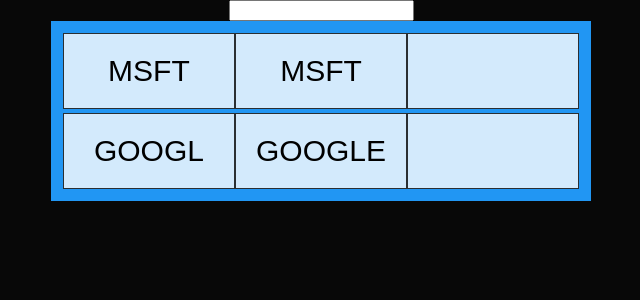
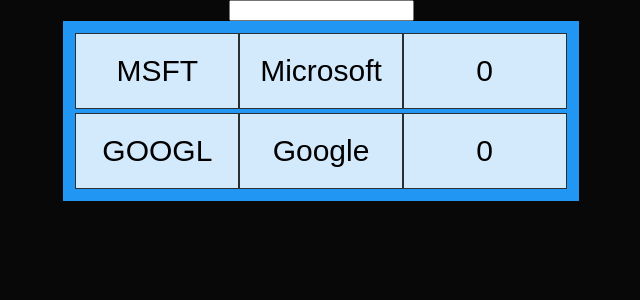
Before and after one commit to stevejb71/react-stocks, a React (Create React App) app: page / in a window 1280 px wide. Shown: the top 300 px of the page, without its empty margins (319-959 px from the left). Built offline with nearby package versions, Linux system fonts and the light colour scheme.

Commit message:
Split out a StockList component

```diff
--- a/src/App.js
+++ b/src/App.js
@@ -6,32 +6,57 @@
 import { TextBox } from './TextBox';
 import { axiosGet } from './AxiosWrapper';
 import { Stock } from './Stock';
-const { Map } = require('immutable');
+import type { StockProps } from './Stock';
+import StockList from './StockList';
+import type { StockListProps } from './StockList';
+const { List } = require('immutable');
 
 type AppState = {
   apiKey: string,
-  prices: Map<string, number>,
+  stocks: List<StockProps>,
 }
 
-class App extends Component<{}, AppState> {
+export default class App extends Component<{}, AppState> {
   constructor(props: {}) {
     super(props);
-    this.state = {apiKey: "", prices: Map([["0002.HK", 0.0], ["0005.HK", 0.0]])};
+    const stocks = List([
+      {
+        symbol: "MSFT",
+        name: "Microsoft",
+        price: 0.0,
+      },
+      {
+        symbol: "GOOGL",
+        name: "Google",
+        price: 0.0,
+      },
+    ]);
+    this.state = {apiKey: "", stocks: stocks};
   }
 
   onApiKeyChange = (value: string) => {
     this.setState({apiKey: value});
 
     const fetchStock = (symbol) => {
-      const handler = latestClose(closePrice => {
-        this.setState({prices: this.state.prices.set(symbol, closePrice)})
-      });
-      const responseHandler = defaultResponseHandler(handler, (s, msg) => {this.setState({prices: this.state.prices.set(symbol, 0)})});
+      const updateState = (closePrice) => this.setState({stocks: this.updatePrice(symbol, closePrice)});
+      const handler = latestClose(updateState);
+      const responseHandler = defaultResponseHandler(handler, (s, msg) => updateState(0.0));
       getTimeSeries(axiosGet, value, symbol, responseHandler);
     }
 
-    fetchStock("MSFT");
-    fetchStock("GOOGL");
+    this.state.stocks.map(s => s.symbol).forEach(fetchStock);
+  }
+
+  findStock(symbol: string) {
+    return this.state.stocks.find(x => x.symbol === symbol)
+  }
+
+  updatePrice(symbol: string, price: number): List<StockProps> {
+    const stocks = this.state.stocks;
+    const indexToUpdate = stocks.findIndex(s => s.symbol === symbol);
+    const stock = stocks.get(indexToUpdate);
+    const newStock = {symbol: stock.symbol, name: stock.name, price: price};
+    return stocks.set(indexToUpdate, newStock);
   }
 
   render() {
@@ -40,13 +65,10 @@
         <div>
           <TextBox value={this.state.apiKey} onChange={this.onApiKeyChange}/>
         </div>
-        <div className="Stocks">
-          <Stock symbol="MSFT" name="MSFT" price={this.state.prices.get("MSFT")}/>
-          <Stock symbol="GOOGL" name="GOOGLE" price={this.state.prices.get("GOOGL")}/>
+        <div className="StockList">
+          <StockList stocks={this.state.stocks}/>
         </div>
       </div>
     );
   }
 }
-
-export default App;
--- /dev/null
+++ b/src/StockList.js
@@ -0,0 +1,22 @@
+// @flow
+
+import React, { Component } from 'react';
+import { Stock } from './Stock';
+import type { StockProps } from './Stock';
+const { List } = require('immutable');
+
+export type StockListProps = {
+  stocks: List<StockProps>
+}
+
+export default class StockList extends Component<StockListProps> {
+  render() {
+    return (
+      <div className="Stocks">
+        {this.props.stocks.map(this.renderStock)}
+      </div>
+    );
+  }
+
+  renderStock = (s: StockProps) => (<Stock key={s.symbol} symbol={s.symbol} name={s.name} price={s.price}/>);
+}
```
